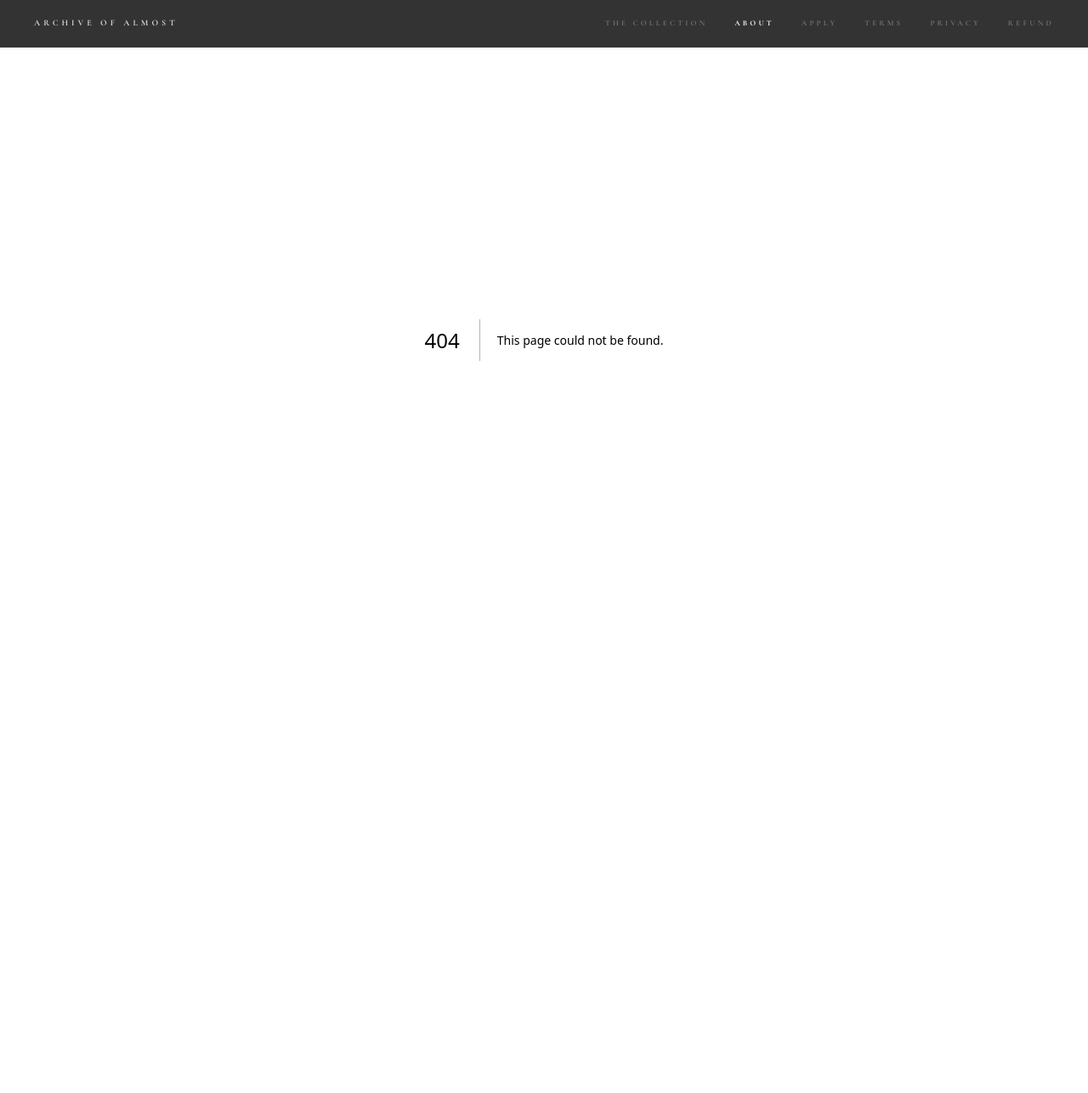
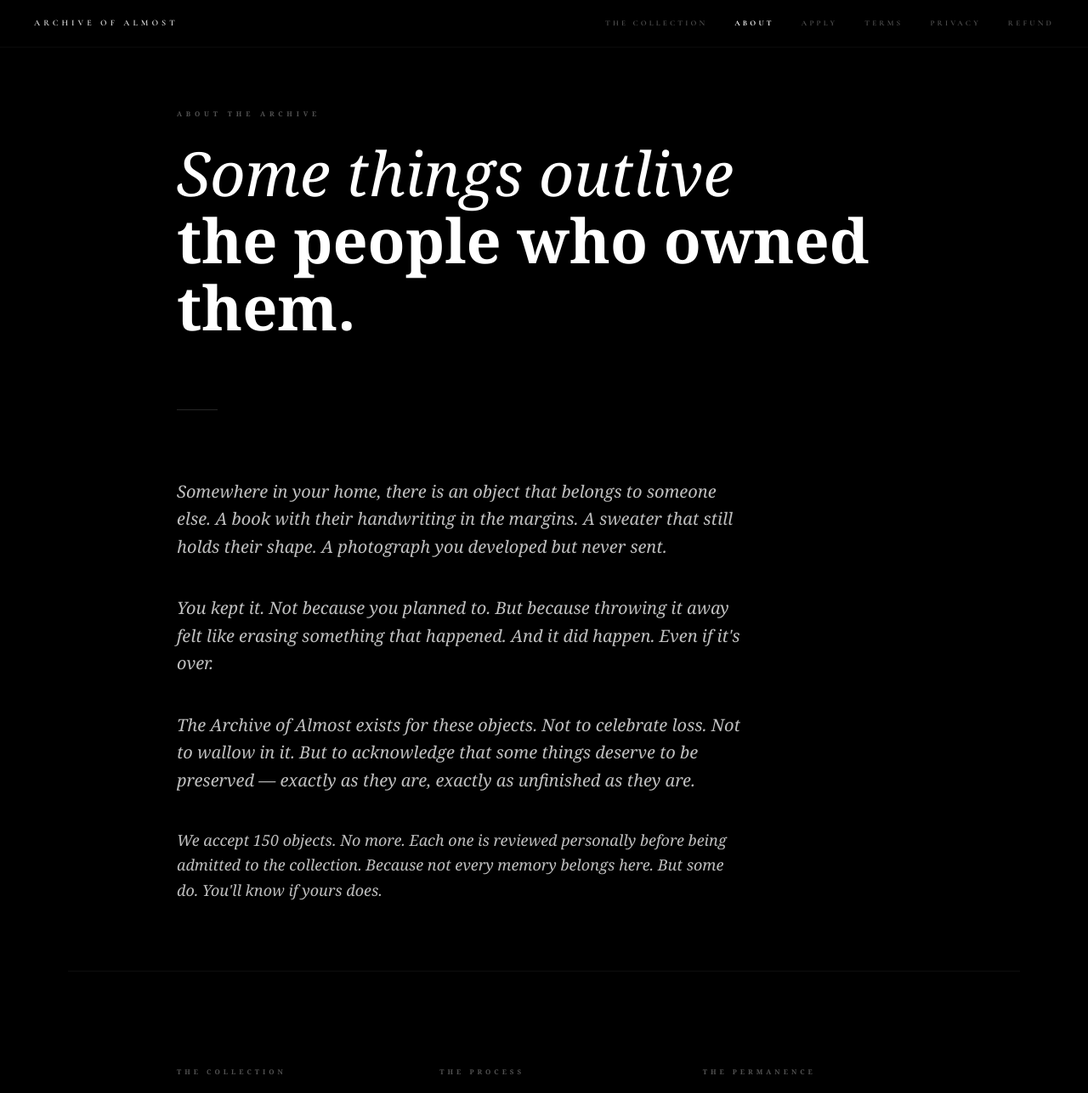
Before and after one commit to zafizing/archiveofalmost, a Next.js app: page /about in a window 1280 px wide. Before the commit this address had no page. Shown: the top 1287 px of the page at 85% size. Before the commit the page ends 800 px from the top, so only its background shows below. Built offline with nearby package versions, Linux system fonts and the light colour scheme.

Commit message:
Create page.tsx

```diff
--- /dev/null
+++ b/src/app/about/page.tsx
@@ -0,0 +1,110 @@
+import Link from 'next/link';
+
+export default function AboutPage() {
+  return (
+    <main className="min-h-screen bg-black text-white font-serif selection:bg-white selection:text-black">
+
+      {/* Hero */}
+      <div className="min-h-screen flex flex-col justify-center px-6 md:px-20 pt-32 pb-20 max-w-5xl mx-auto">
+
+        <div className="space-y-6 mb-20">
+          <div className="text-[8px] tracking-[0.6em] text-neutral-600 uppercase font-bold">
+            About the Archive
+          </div>
+          <h1 className="text-4xl md:text-7xl font-light italic text-white leading-[1.1]">
+            Some things outlive<br />
+            <span className="font-bold not-italic">the people who owned them.</span>
+          </h1>
+        </div>
+
+        <div className="w-12 h-[1px] bg-neutral-800 mb-20"></div>
+
+        {/* Manifesto text */}
+        <div className="space-y-10 max-w-2xl">
+          <p className="text-lg md:text-xl text-white/70 font-light leading-relaxed italic">
+            Somewhere in your home, there is an object that belongs to someone else.
+            A book with their handwriting in the margins. A sweater that still holds their shape.
+            A photograph you developed but never sent.
+          </p>
+          <p className="text-lg md:text-xl text-white/70 font-light leading-relaxed italic">
+            You kept it. Not because you planned to. But because throwing it away felt like
+            erasing something that happened. And it did happen. Even if it's over.
+          </p>
+          <p className="text-lg md:text-xl text-white/70 font-light leading-relaxed italic">
+            The Archive of Almost exists for these objects. Not to celebrate loss.
+            Not to wallow in it. But to acknowledge that some things deserve to be
+            preserved — exactly as they are, exactly as unfinished as they are.
+          </p>
+          <p className="text-base md:text-lg text-white/50 font-light leading-relaxed italic">
+            We accept 150 objects. No more. Each one is reviewed personally before being
+            admitted to the collection. Because not every memory belongs here. But some do.
+            You'll know if yours does.
+          </p>
+        </div>
+      </div>
+
+      {/* Divider */}
+      <div className="border-t border-white/[0.05] mx-6 md:mx-20"></div>
+
+      {/* What this is */}
+      <div className="px-6 md:px-20 py-20 md:py-28 max-w-5xl mx-auto grid md:grid-cols-3 gap-12 md:gap-16">
+
+        <div className="space-y-4">
+          <div className="text-[8px] tracking-[0.5em] text-neutral-600 uppercase font-bold">The Collection</div>
+          <p className="text-sm text-white/55 font-light leading-relaxed italic">
+            150 objects, permanently archived. Each with a photograph, a story, a year, and a name —
+            or the absence of one. The collection never changes. Once archived, always archived.
+          </p>
+        </div>
+
+        <div className="space-y-4">
+          <div className="text-[8px] tracking-[0.5em] text-neutral-600 uppercase font-bold">The Process</div>
+          <p className="text-sm text-white/55 font-light leading-relaxed italic">
+            Submit your object and story. We review every application personally.
+            If accepted, you'll receive an invitation to complete your archival.
+            Not all submissions are accepted.
+          </p>
+        </div>
+
+        <div className="space-y-4">
+          <div className="text-[8px] tracking-[0.5em] text-neutral-600 uppercase font-bold">The Permanence</div>
+          <p className="text-sm text-white/55 font-light leading-relaxed italic">
+            Your object's entry in the archive is permanent. It will not be deleted,
+            altered, or moved. It will exist here as long as the archive exists.
+            Which is to say: a very long time.
+          </p>
+        </div>
+      </div>
+
+      {/* Divider */}
+      <div className="border-t border-white/[0.05] mx-6 md:mx-20"></div>
+
+      {/* CTA */}
+      <div className="px-6 md:px-20 py-20 md:py-28 max-w-5xl mx-auto flex flex-col md:flex-row items-start md:items-end justify-between gap-10">
+        <div className="space-y-4 max-w-lg">
+          <p className="text-2xl md:text-3xl font-light italic text-white/80 leading-snug">
+            "For the things we kept,<br /> when we couldn't keep each other."
+          </p>
+          <p className="text-[8px] tracking-[0.4em] text-neutral-700 uppercase font-bold">
+            Archive of Almost — Est. 2026
+          </p>
+        </div>
+        <div className="flex gap-6">
+          <Link
+            href="/archive"
+            className="text-[8px] tracking-[0.4em] text-neutral-500 uppercase font-bold hover:text-white transition-colors border border-white/10 hover:border-white/30 px-6 py-3"
+          >
+            View Collection
+          </Link>
+          <Link
+            href="/submit"
+            className="text-[8px] tracking-[0.4em] text-white uppercase font-bold hover:bg-white hover:text-black transition-all duration-500 border border-white/30 hover:border-white px-6 py-3"
+          >
+            Apply
+          </Link>
+        </div>
+      </div>
+
+    </main>
+  );
+}
```
